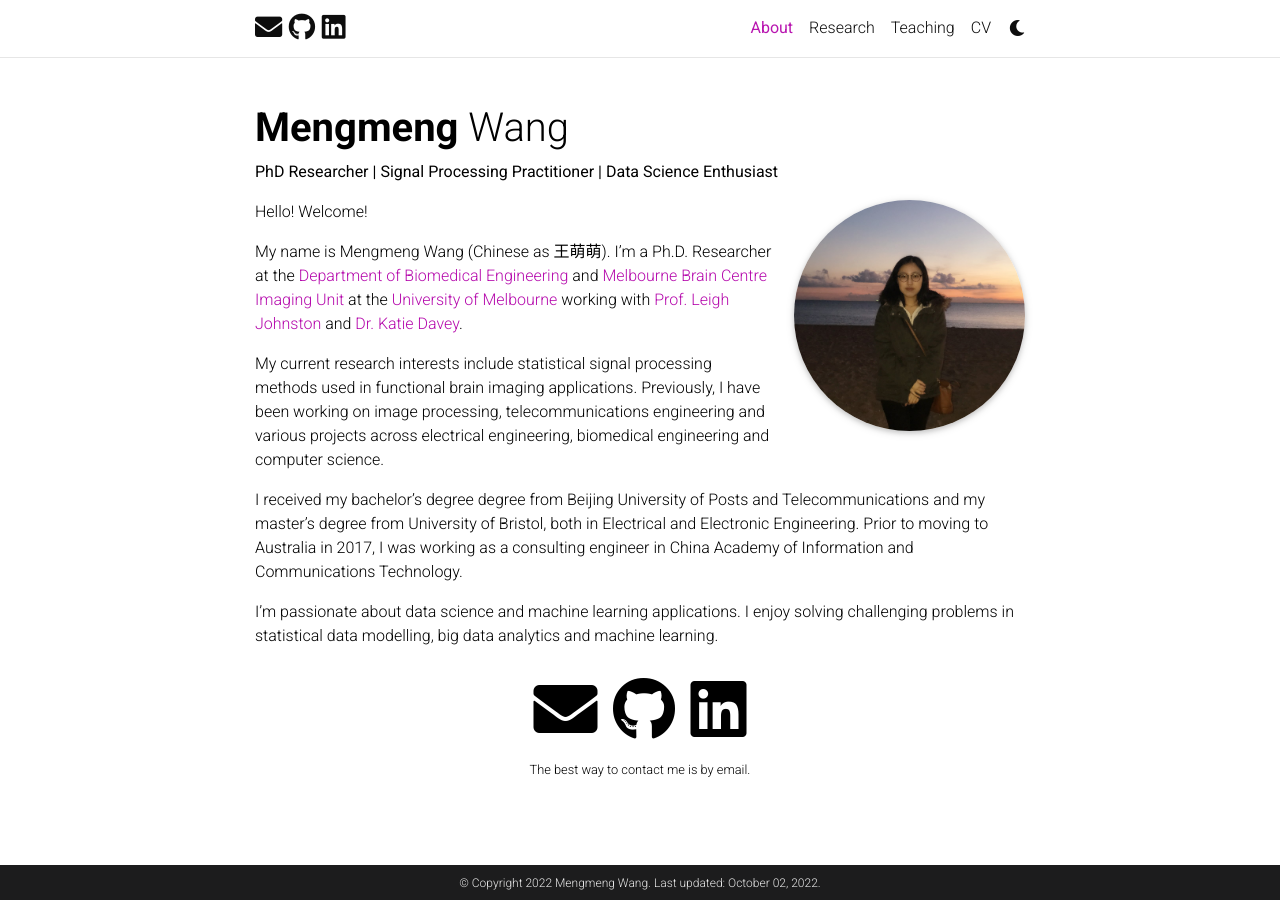
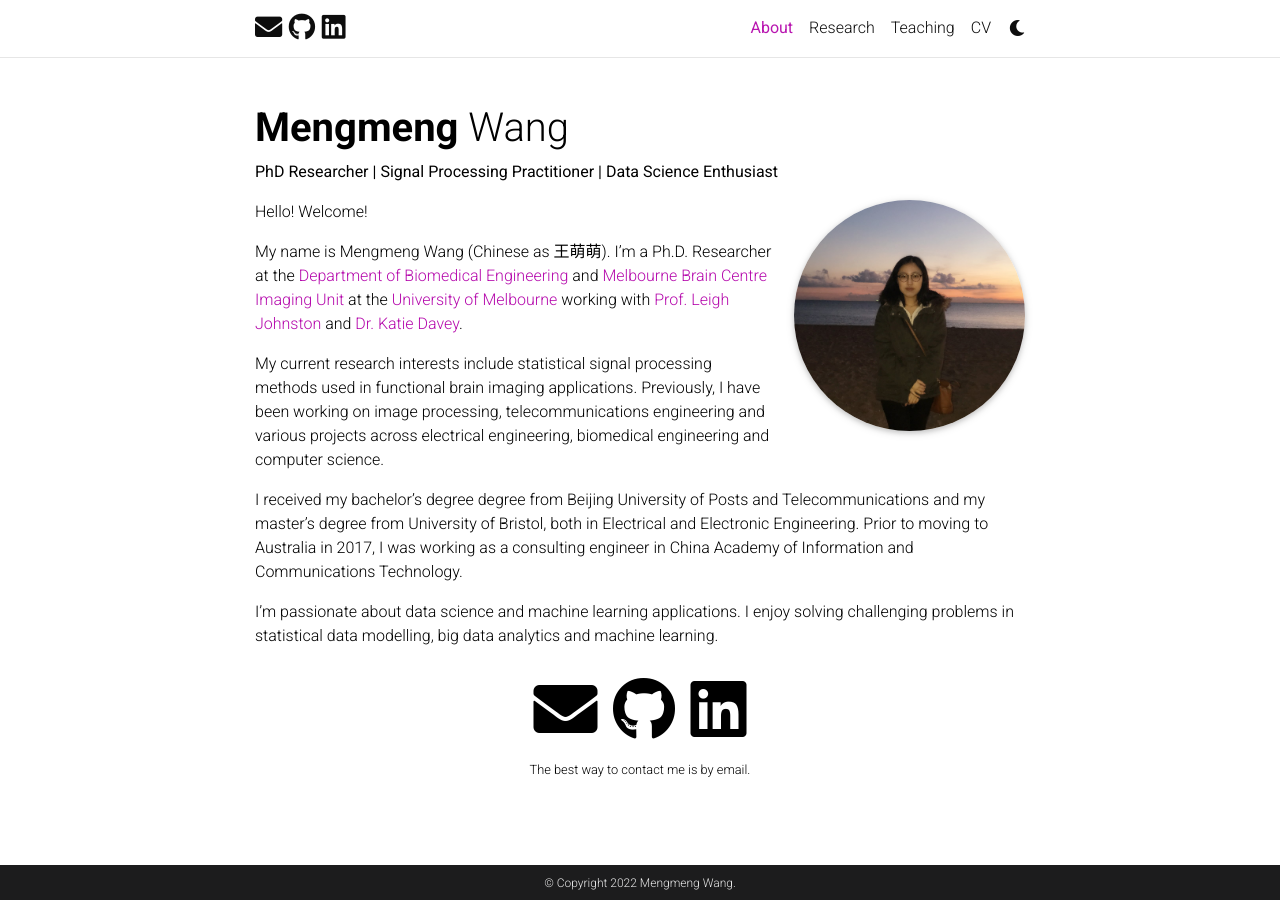
Before and after one commit to mengmwang/mengmwang.github.io, a Jekyll site: the page built from _pages/about.md, in a window 1280 px wide. Built offline with Jekyll 4.4.1, drawn with Linux system fonts in a browser that asks for light colours; full-size pictures stand in for the smaller copies a plugin makes; comment, search, counter and statistics services are not loaded; a style sheet for code colours, icons or effects is not loaded.

Commit message:
Update _config.yml

```diff
--- a/_config.yml
+++ b/_config.yml
@@ -16,11 +16,11 @@
 # keywords: jekyll, jekyll-theme, academic-website, portfolio-website  # add your own keywords or leave empty
 
 lang: en # the language of your site (for example: en, fr, cn, ru, etc.)
-icon: ⚛️  # the emoji used as the favicon (alternatively, provide image name in /assets/img/)
+icon: 🌏 # the emoji used as the favicon (alternatively, provide image name in /assets/img/)
 
 url: https://mengmwang.github.io # the base hostname & protocol for your site
 baseurl:  # the subpath of your site, e.g. /blog/
-last_updated: true # set to true if you want to display last updated in the footer
+last_updated: false # set to true if you want to display last updated in the footer
 impressum_path:  # set to path to include impressum link in the footer, use the same path as permalink in a page, helps to conform with EU GDPR
 
 # -----------------------------------------------------------------------------
```
